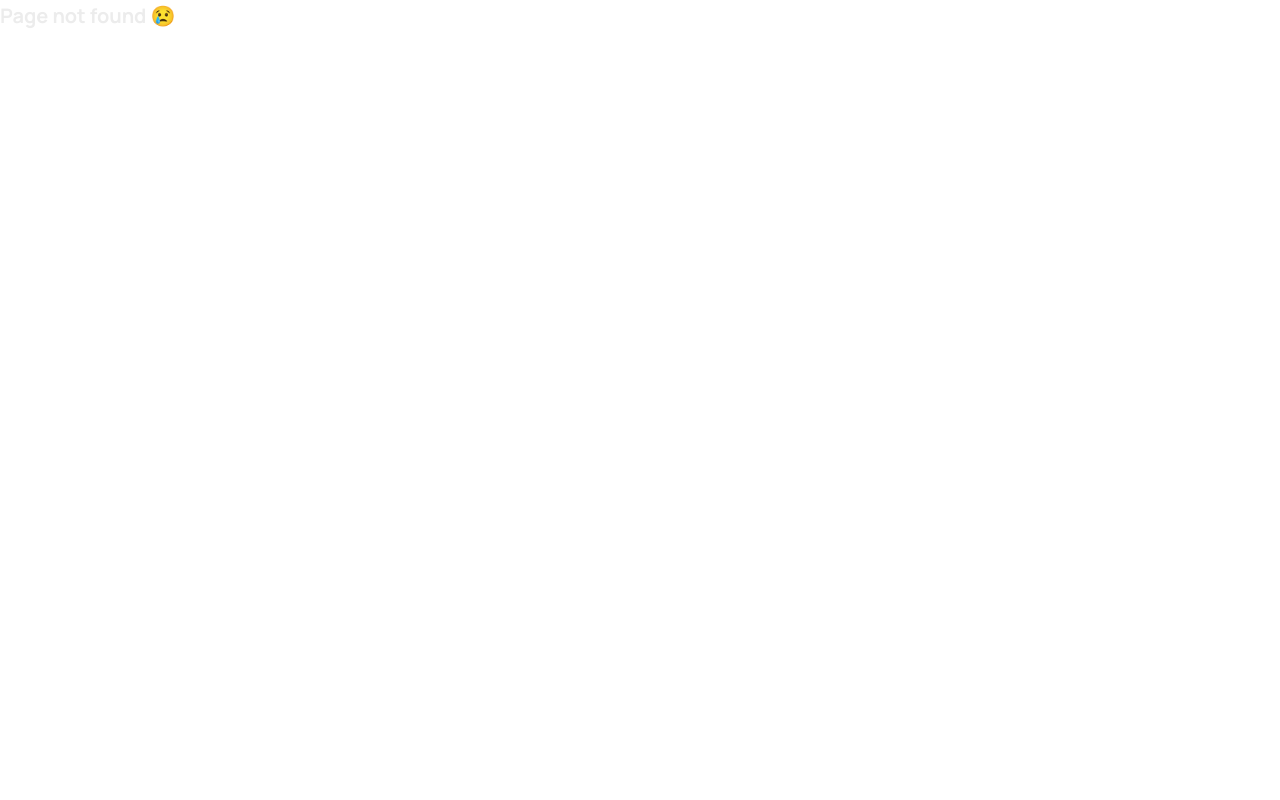
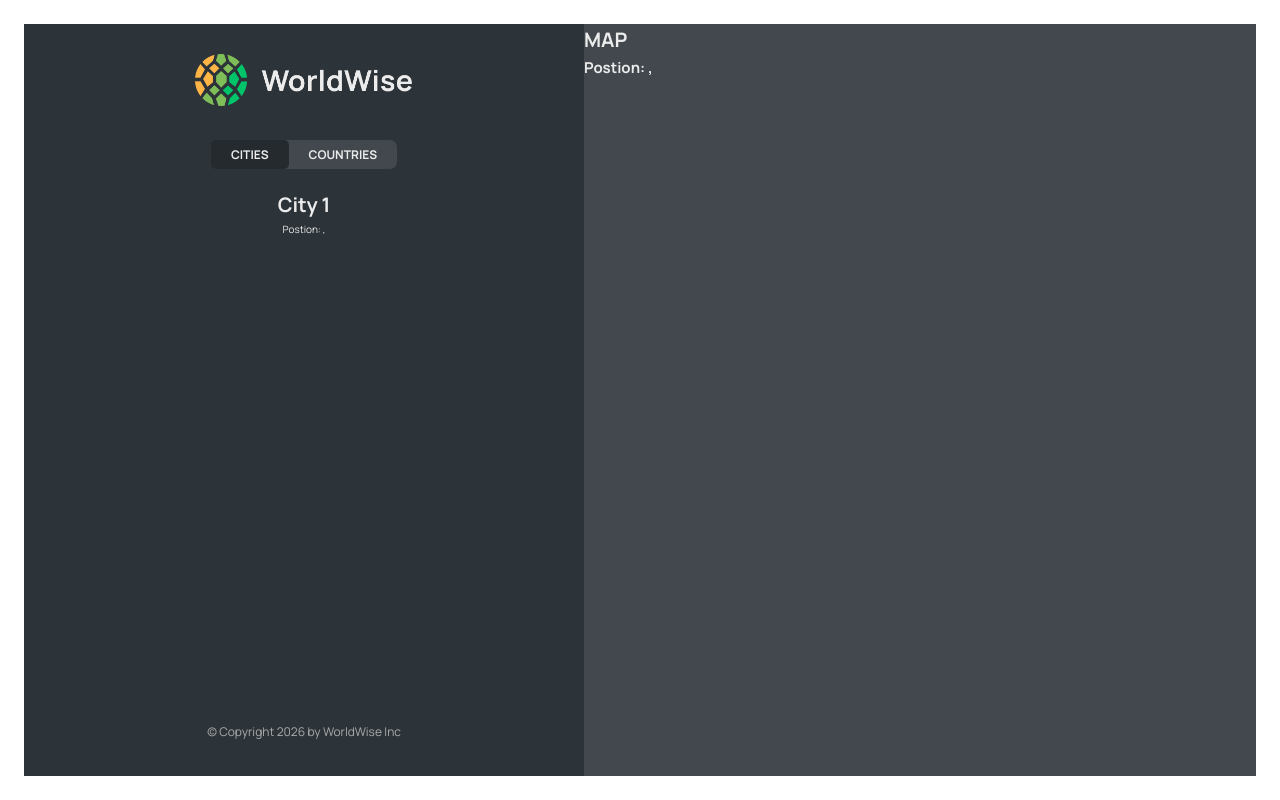
Before and after one commit to danieltroy092/worldwise, a React (Vite) app: page /app/cities/1 in a window 1280 px wide. Before the commit this address had no page. Built offline with nearby package versions, Linux system fonts and the light colour scheme; data requests are answered from the project's data file.

Commit message:
storing state in url

```diff
--- a/src/App.jsx
+++ b/src/App.jsx
@@ -6,6 +6,7 @@
 import PageNotFound from "./pages/PageNotFound";
 import AppLayout from "./pages/AppLayout";
 import Login from "./pages/Login";
+import City from "./components/City";
 import CityList from "./components/CityList";
 import CountryList from "./components/CountryList";
 
@@ -47,6 +48,7 @@
             path="cities"
             element={<CityList cities={cities} isLoading={isLoading} />}
           />
+          <Route path="cities/:id" element={<City />} />
           <Route
             path="countries"
             element={<CountryList cities={cities} isLoading={isLoading} />}
--- a/src/components/City.jsx
+++ b/src/components/City.jsx
@@ -1,3 +1,4 @@
+import { useParams, useSearchParams } from "react-router-dom";
 import styles from "./City.module.css";
 
 const formatDate = (date) =>
@@ -9,6 +10,12 @@
   }).format(new Date(date));
 
 function City() {
+  const { id } = useParams();
+  const [searchParams, setSearchParams] = useSearchParams();
+
+  const lat = searchParams.get("lat");
+  const lng = searchParams.get("lng");
+
   // TEMP DATA
   const currentCity = {
     cityName: "Lisbon",
@@ -20,41 +27,43 @@
   const { cityName, emoji, date, notes } = currentCity;
 
   return (
-    <div className={styles.city}>
-      <div className={styles.row}>
-        <h6>City name</h6>
-        <h3>
-          <span>{emoji}</span> {cityName}
-        </h3>
-      </div>
+    <>
+      <h1>City {id}</h1>
+      <p>
+        Postion: {lat}, {lng}
+      </p>
+    </>
+    // <div className={styles.city}>
+    //   <div className={styles.row}>
+    //     <h6>City name</h6>
+    //     <h3>
+    //       <span>{emoji}</span> {cityName}
+    //     </h3>
+    //   </div>
 
-      <div className={styles.row}>
-        <h6>You went to {cityName} on</h6>
-        <p>{formatDate(date || null)}</p>
-      </div>
+    //   <div className={styles.row}>
+    //     <h6>You went to {cityName} on</h6>
+    //     <p>{formatDate(date || null)}</p>
+    //   </div>
 
-      {notes && (
-        <div className={styles.row}>
-          <h6>Your notes</h6>
-          <p>{notes}</p>
-        </div>
-      )}
+    //   {notes && (
+    //     <div className={styles.row}>
+    //       <h6>Your notes</h6>
+    //       <p>{notes}</p>
+    //     </div>
+    //   )}
 
-      <div className={styles.row}>
-        <h6>Learn more</h6>
-        <a
-          href={`https://en.wikipedia.org/wiki/${cityName}`}
-          target="_blank"
-          rel="noreferrer"
-        >
-          Check out {cityName} on Wikipedia &rarr;
-        </a>
-      </div>
-
-      <div>
-        <ButtonBack />
-      </div>
-    </div>
+    //   <div className={styles.row}>
+    //     <h6>Learn more</h6>
+    //     <a
+    //       href={`https://en.wikipedia.org/wiki/${cityName}`}
+    //       target="_blank"
+    //       rel="noreferrer"
+    //     >
+    //       Check out {cityName} on Wikipedia &rarr;
+    //     </a>
+    //   </div>
+    // </div>
   );
 }
 
--- a/src/components/CityItem.jsx
+++ b/src/components/CityItem.jsx
@@ -1,4 +1,5 @@
 import styles from "./CityItem.module.css";
+import { Link } from "react-router-dom";
 
 const formatDate = (date) =>
   new Intl.DateTimeFormat("en", {
@@ -8,14 +9,19 @@
   }).format(new Date(date));
 
 function CityItem({ city }) {
-  const { cityName, emoji, date } = city;
+  const { cityName, emoji, date, id, position } = city;
 
   return (
-    <li className={styles.cityItem}>
-      <span className={styles.emoji}>{emoji}</span>
-      <h3 className={styles.name}>{cityName}</h3>
-      <time className={styles.date}>({formatDate(date)})</time>
-      <button className={styles.deleteBtn}>&times;</button>
+    <li>
+      <Link
+        className={styles.cityItem}
+        to={`${id}?lat=${position.lat}&lng=${position.lng}`}
+      >
+        <span className={styles.emoji}>{emoji}</span>
+        <h3 className={styles.name}>{cityName}</h3>
+        <time className={styles.date}>({formatDate(date)})</time>
+        <button className={styles.deleteBtn}>&times;</button>
+      </Link>
     </li>
   );
 }
--- a/src/components/Map.jsx
+++ b/src/components/Map.jsx
@@ -1,7 +1,20 @@
+import { useSearchParams } from "react-router-dom";
 import styles from "./Map.module.css";
 
 function Map() {
-  return <div className={styles.mapContainer}>MAP</div>;
+  const [searchParams, setSearchParams] = useSearchParams();
+
+  const lat = searchParams.get("lat");
+  const lng = searchParams.get("lng");
+
+  return (
+    <div className={styles.mapContainer}>
+      <h1>MAP</h1>
+      <h2>
+        Postion: {lat}, {lng}
+      </h2>
+    </div>
+  );
 }
 
 export default Map;
```
